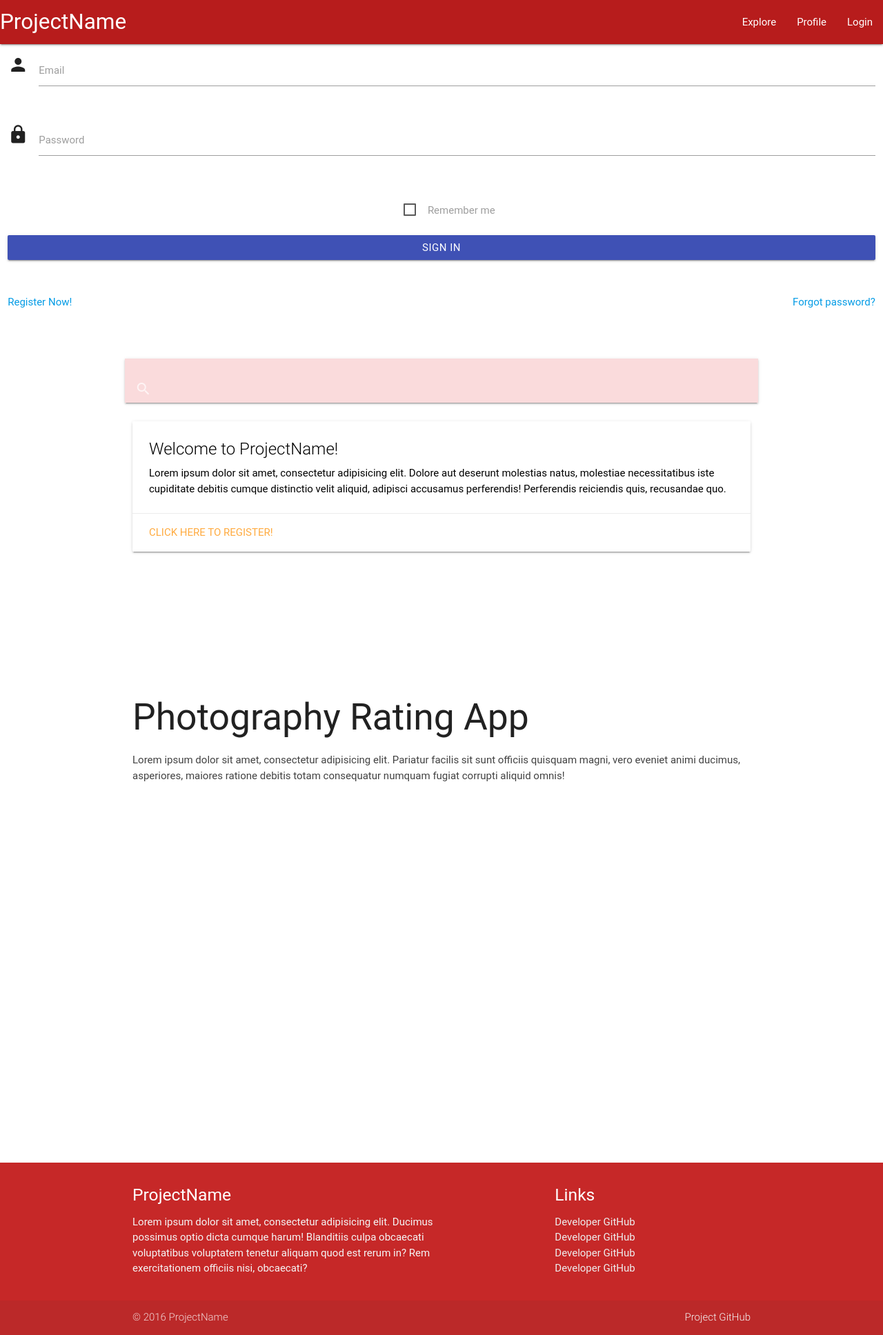
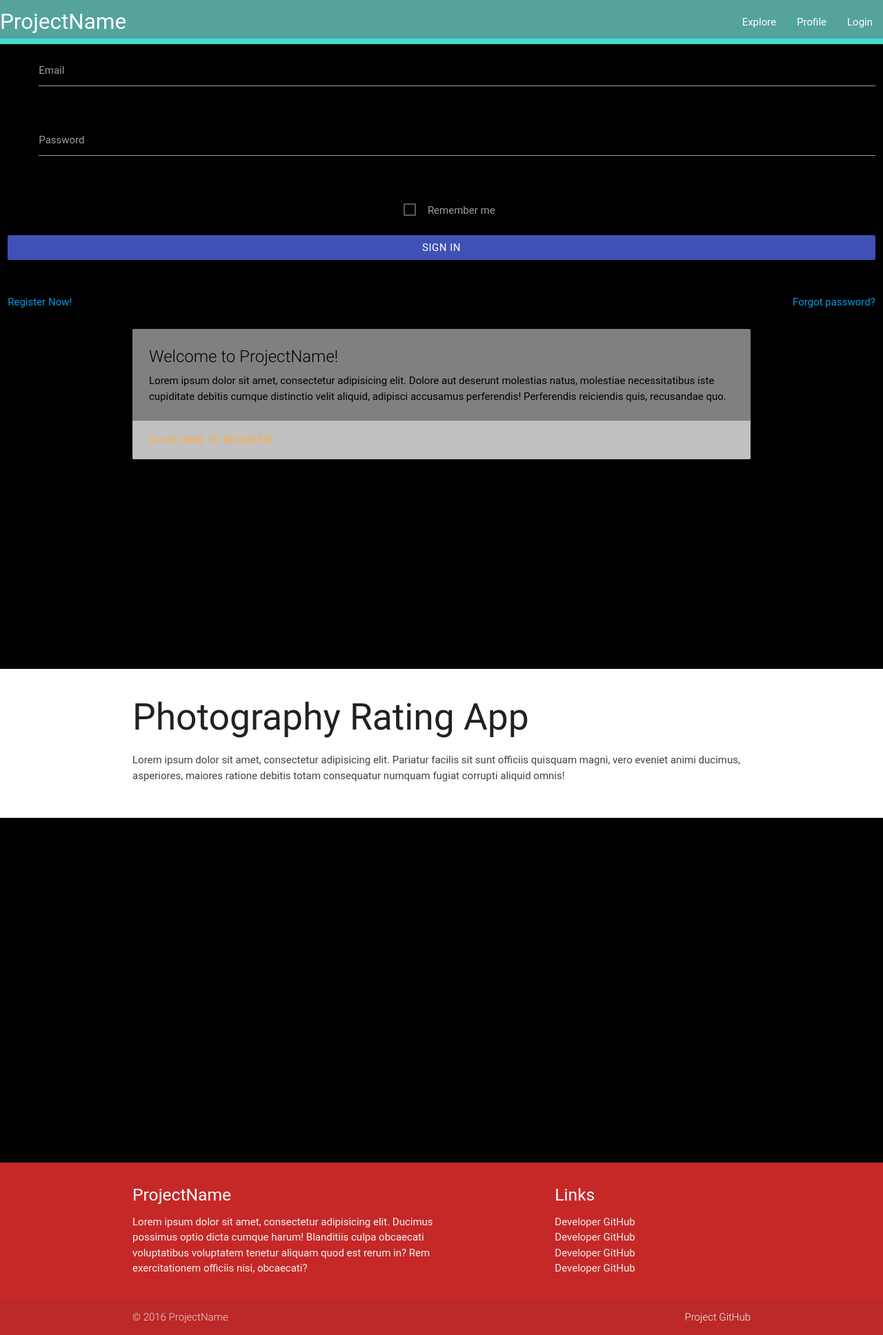
Before and after one commit to taylorem2787/PhotographyRater, a PHP site: page /public/index.html in a window 1280 px wide. Shown: the whole page at 69% size. Run offline with PHP 8.4, Linux system fonts and the light colour scheme; some libraries are stand-ins or nearby versions; some web fonts are replaced.

Commit message:
Photos added

```diff
--- a/public/css/style.css
+++ b/public/css/style.css
@@ -1,6 +1,9 @@
 * {
 	position: relative;
 	box-sizing: border-box;
+}
+body {
+	background-color: black;
 }
 
 .parallax-img img {
@@ -20,8 +23,9 @@
 
 .main-search {
 	margin-top: 50px;
-	background-color: #fff;
-    background-color: rgba(255,255,255,0.5);
+
+    /*background-color: rgba(255,255,255,0.5);*/
+    border-radius: 10px;
 }
 
 .main-intro {
@@ -29,6 +33,10 @@
     background-color: rgba(255,255,255,0.5);
 }
 
+nav {
+	background-color: turquoise !important;
+
+}
 #navbar {
 	position: fixed;
 	width: 100%;
@@ -36,7 +44,8 @@
 	top: 0;
 	z-index: 100;
 	border-top: 0;
-	background-color: #c62828;
+	/*background: rgb(105, 105, 105);*/
+	background: rgba(105, 105, 105, .5) !important;
 	width: 100%;
 	height: 56px;
 }
--- a/public/index.html
+++ b/public/index.html
@@ -42,7 +42,7 @@
 <body>
 
 	<!-- Nav Bar -->
-	<nav class="red darken-4">
+	<nav>
 		<div class="nav-wrapper red darken-4" id="navbar">
 			<a id="home" href="index.html" class="brand-logo">ProjectName</a>
 				<ul id="nav-mobile" class="right hide-on-med-and-down">
@@ -95,11 +95,11 @@
 
 
 	<div class="parallax-container">
-		<div class="parallax"><img class="parallax-img" src="http://lorempixel.com/1000/500"></div>
+		<div class="parallax"><img class="parallax-img" src="img/model.png"></div>
 
 		<div class="container">
 			<!-- SEARCH BAR -->
-	        <div class="row">
+<!-- 	        <div class="row">
 	            <div class="col s12"></div>
 	            <nav>
 	                <div class="nav-wrapper main-search">
@@ -114,7 +114,7 @@
 	                    </form>
 	                </div>
 	           </nav>
-	        </div> <!-- End of search bar -->
+	        </div>  --><!-- End of search bar -->
 
 	        <!-- MAIN INTRO -->
 	        <div class="row">
@@ -144,7 +144,7 @@
 	</div>
 
 	<div class="parallax-container">
-		<div class="parallax"><img class="parallax-img" src="http://lorempixel.com/1000/510"></div>
+		<div class="parallax"><img class="parallax-img" src="img/nyc.jpg"></div>
 	</div>
 
 
```
Also changed, not shown: public/img/iris.png (added), public/img/italy.jpg (added), public/img/model.jpg (added), public/img/model.png (added), public/img/nyc.jpg (added).
